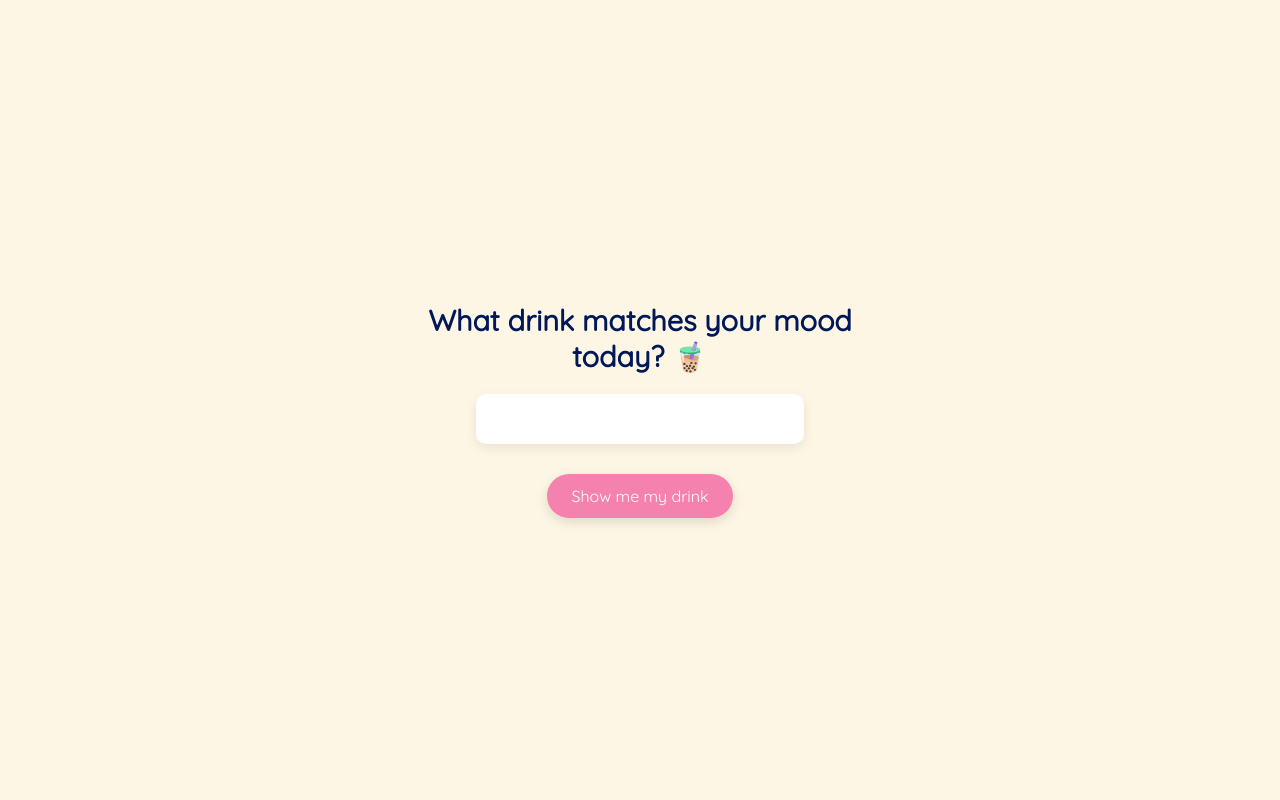
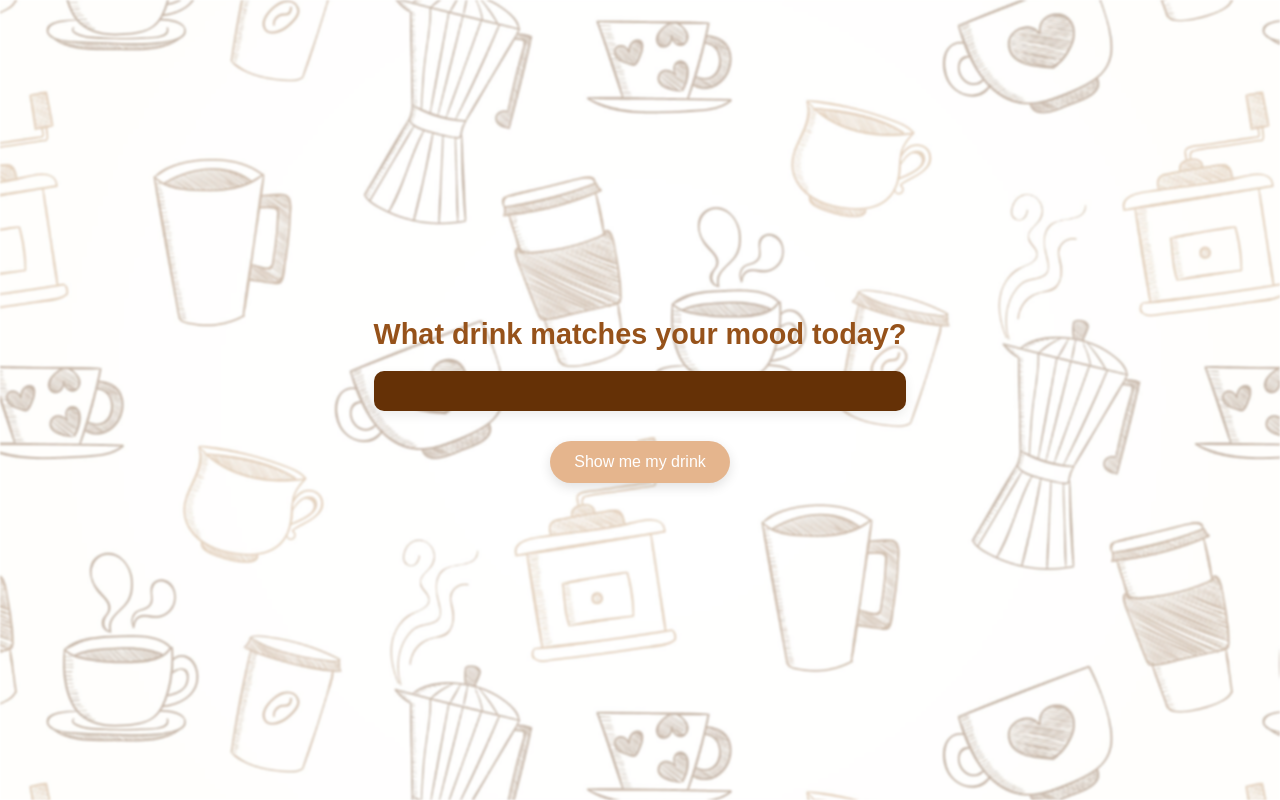
Before and after one commit to amirana/js-practice-projects, a plain HTML site: page pick-drink-by-mood/index.html in a window 1280 px wide. Drawn offline with Linux system fonts and the light colour scheme; a web font is replaced by a local one.

Commit message:
Minor CSS changes

```diff
--- /dev/null
+++ b/pick-drink-by-mood/css/style.css
@@ -0,0 +1,72 @@
+@import url('https://fonts.googleapis.com/css2?family=Sour+Gummy:ital,wght@0,100..900;1,100..900&display=swap');
+
+*{
+    margin: 0;
+    padding: 0;
+    box-sizing: border-box;
+}
+
+body {
+    font-family: "Sour Gummy", sans-serif;
+    /* background-color: #fef6e4; */
+    background-size: cover;
+    display: flex;
+    flex-direction: column;
+    align-items: center;
+    justify-content: center;
+    height: 100vh;
+    padding: 0 2rem;
+    text-align: center;
+    position: relative;
+    z-index: 1;
+}
+
+body::before{
+    content: "";
+    position: absolute;
+    top: 0;
+    left: 0;
+    width: 100%;
+    height: 100%;
+    background: url('../img/pattern.jpg') no-repeat center center fixed;
+    background-size: cover;
+    opacity: 0.35;
+    filter: blur(1px);
+    z-index: -1;
+}
+
+h1 {
+    color: #96521a;
+    font-size: 1.8rem;
+    margin-bottom: 20px;
+}
+
+#drink-display {
+    font-size: 1.5rem;
+    background-color: #653106;
+    color: #ffffff;
+    min-width: 280px;
+    padding: 20px 40px ;
+    border-radius: 10px;
+    box-shadow: 0 4px 12px rgba(0, 0, 0, 0.08);
+    margin-bottom: 30px;
+    transition: all 0.3s ease-in-out;
+
+}
+
+button {
+    font-family: "Sour Gummy", sans-serif;
+    padding: 12px 24px;
+    font-size: 1rem;
+    background-color: #e5b58d;
+    color: white;
+    border: none;
+    border-radius: 999px;
+    cursor: pointer;
+    transition: background-color 0.3s ease;
+    box-shadow: 0 4px 12px rgba(0, 0, 0, 0.12);
+}
+
+button:hover {
+    background-color: #96521a;
+}
--- a/pick-drink-by-mood/index.html
+++ b/pick-drink-by-mood/index.html
@@ -4,71 +4,16 @@
         <meta charset="UTF-8">
         <meta name="viewport" content="width=device-width, initial-scale=1.0">
         <title>Drink for today</title>
-        <link href="https://fonts.googleapis.com/css2?family=Quicksand&display=swap" rel="stylesheet">
-
-        <style>
-             body {
-                    font-family: 'Quicksand', sans-serif;
-                    background-color: #fef6e4;
-                    display: flex;
-                    flex-direction: column;
-                    align-items: center;
-                    justify-content: center;
-                    height: 100vh;
-                    margin: 0;
-                    padding: 0 2rem;
-                    text-align: center;
-                }
-
-                h1 {
-                    color: #001858;
-                    font-size: 1.8rem;
-                    margin-bottom: 20px;
-                    max-width: 500px;
-                }
-
-                #drink-display {
-                    font-size: 1.5rem;
-                    background-color: #fff;
-                    color: #172c66;
-                    padding: 0 24px;
-                    min-width: 280px;
-                    height: 50px;
-                    display: flex;
-                    align-items: center;
-                    justify-content: center;
-                    border-radius: 10px;
-                    box-shadow: 0 4px 12px rgba(0, 0, 0, 0.08);
-                    margin-bottom: 30px;
-                    transition: all 0.3s ease-in-out;
-
-                }
-
-                button {
-                    font-family: 'Quicksand', sans-serif;
-                    padding: 12px 24px;
-                    font-size: 1rem;
-                    background-color: #f582ae;
-                    color: white;
-                    border: none;
-                    border-radius: 999px;
-                    cursor: pointer;
-                    transition: background-color 0.3s ease;
-                    box-shadow: 0 4px 12px rgba(0, 0, 0, 0.12);
-                }
-
-                button:hover {
-                    background-color: #ff4081;
-                }
-        </style>
+        <link rel="stylesheet" href="css/style.css">
     </head>
     <body>
-        <h1>What drink matches your mood today? 🧋</h1>
-        <div id="drink-display">
+        <div class="container">
+            <h1>What drink matches your mood today?</h1>
+            <div id="drink-display">
 
+            </div>
+            <button type="button" id="drink-btn">Show me my drink</button>
         </div>
-        <button type="button" id="drink-btn">Show me my drink</button>
-
         <script>
            const moodOptions = [
             {
```
Also changed, not shown: pick-drink-by-mood/img/pattern.jpg (added), 2 other files.
